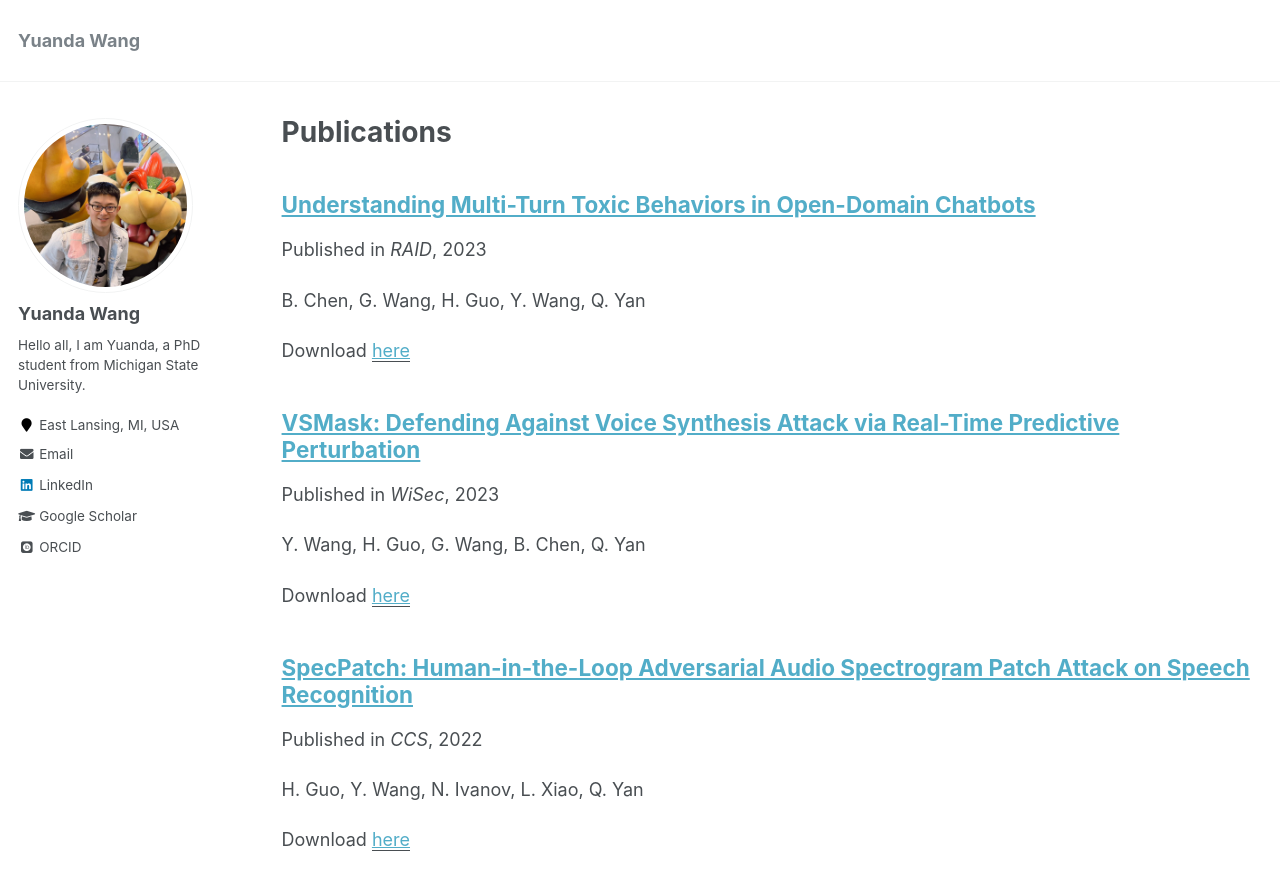
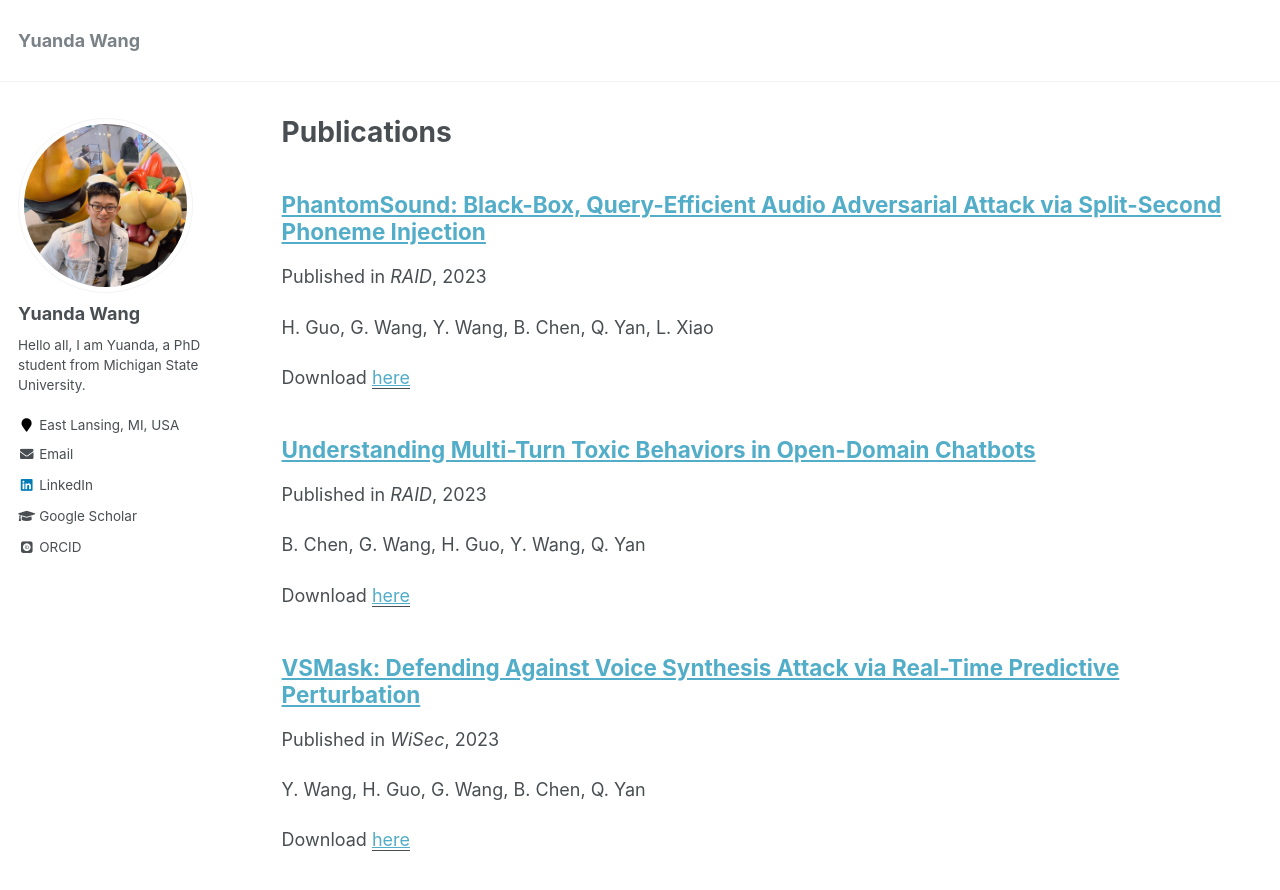
Before and after one commit to yuandaw/yuandaw.github.io, a Jekyll site: the page built from _pages/publications.md, in a window 1280 px wide and 900 px high. Shown: the top 890 px of the window. Built offline with Jekyll 4.4.1, drawn with Linux system fonts in a browser that asks for light colours; some web fonts are replaced.

Commit message:
new papers

```diff
--- /dev/null
+++ b/_publications/7.md
@@ -0,0 +1,14 @@
+---
+title: "PhantomSound: Black-Box, Query-Efficient Audio Adversarial Attack via Split-Second Phoneme Injection"
+collection: publications
+permalink: /publication/7
+excerpt: 'H. Guo, G. Wang, Y. Wang, B. Chen, Q. Yan, L. Xiao'
+date: 2023-08-01
+venue: 'RAID'
+paperurl: 'https://yuandaw.github.io/publidations/'
+---
+Authors: H. Guo, G. Wang, _Y. Wang_, B. Chen, Q. Yan, L. Xiao
+
+[Slides](https://yuandaw.github.io/publidations/)
+
+[Download paper here](ttps://yuandaw.github.io/publidations/)
```
Also changed, not shown: _publications/6.md (+1 -1 lines).
